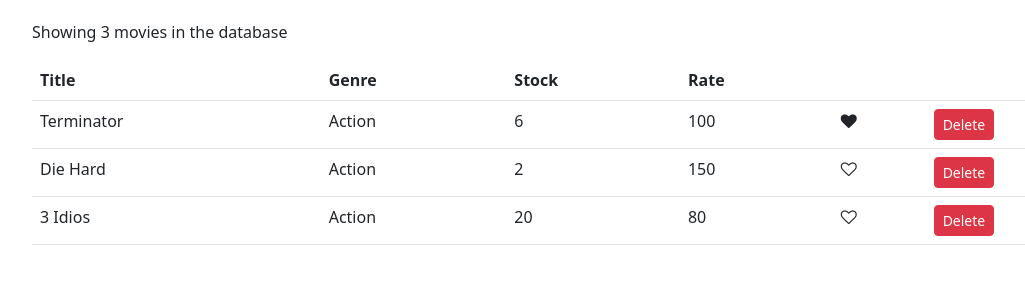
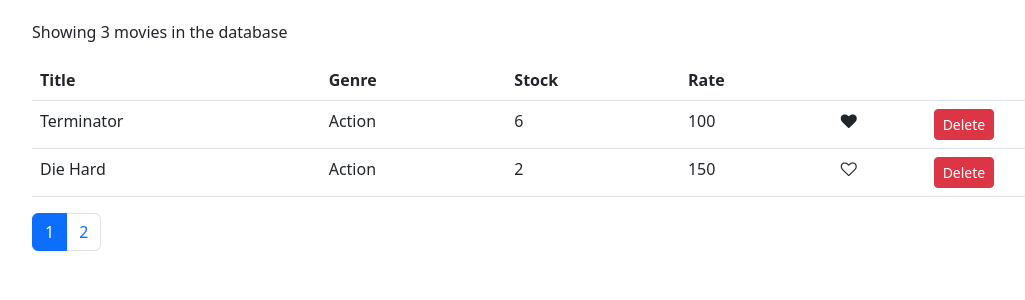
Before and after one commit to faridullah1/vidly-frontend, a React (Create React App) app: page / in a window 1280 px wide. Shown: the top 300 px of the page, without its empty margins (50-1075 px from the left). Built offline with nearby package versions, Linux system fonts and the light colour scheme.

Commit message:
pagination component

```diff
--- a/package.json
+++ b/package.json
@@ -8,6 +8,7 @@
     "@testing-library/user-event": "^13.5.0",
     "bootstrap": "^5.2.1",
     "font-awesome": "^4.7.0",
+    "lodash": "^4.17.21",
     "react": "^18.2.0",
     "react-dom": "^18.2.0",
     "react-scripts": "5.0.1",
--- /dev/null
+++ b/src/components/common/pagination.jsx
@@ -0,0 +1,25 @@
+import React from 'react';
+import _ from 'lodash';
+
+const Pagination = (props) => {
+	const { totalItems, pageSize, currentPage, onPageChange } = props;
+
+	const pagesCount = Math.ceil(totalItems / pageSize);
+	if (pagesCount === 1) return null;
+
+	const pages = _.range(1, pagesCount + 1);
+
+	return (
+		<nav aria-label="Page navigation example">
+			<ul className="pagination">
+				{ pages.map(page => (
+					<li key={page} className={ page === currentPage ? 'page-item active' : 'page-item' }>
+						<a className="page-link" onClick={() => onPageChange(page)} href="/#">{ page }</a>
+					</li>
+				))}
+			</ul>
+		</nav>
+	);
+}
+
+export default Pagination;
--- a/src/components/movies.jsx
+++ b/src/components/movies.jsx
@@ -1,11 +1,15 @@
 import React, { Component } from 'react';
 import { getMovies } from '../services/fakeMovieService';
+import { paginate } from '../utils/paginate';
 import Like from './common/like';
+import Pagination from './common/pagination';
 
 
 class MovieComponent extends Component {
 	state = {
-		movies: getMovies()
+		movies: getMovies(),
+		pageSize: 2,
+		currentPage: 1
 	}
 
 	handleDelete = (movie) => {
@@ -25,14 +29,24 @@
 		this.setState({ movies });
 	}
 
+	handlePageChange = (page) => {
+		this.setState({
+			currentPage: page
+		});
+	}
+
 	render() {
 		const { length: count } = this.state.movies;
+		const { pageSize, currentPage, movies: allMOvies } = this.state;
+
+		const movies = paginate(allMOvies, currentPage, pageSize);
 
 		if (count === 0) return <p>There are no movies in the database!</p>
 
 		return (
 			<div>
 				<p> Showing { count } movies in the database</p>
+
 				<table className="table">
 					<thead>
 						<tr>
@@ -45,7 +59,7 @@
 						</tr>
 					</thead>
 					<tbody>
-						{ this.state.movies.map(m => (
+						{ movies.map(m => (
 							<tr key={ m._id }>
 								<td> { m.title } </td>
 								<td> { m.genre.name } </td>
@@ -55,11 +69,19 @@
 								<td>
 									<Like liked={m.liked} onClick={() => this.handleLike(m)}/>
 								</td>
+
 								<td> <button className='btn btn-danger btn-sm' onClick={() => this.handleDelete(m)}>Delete</button> </td>
 							</tr> )
 						)}
 					</tbody>
 				</table>
+
+				<Pagination
+					totalItems={count}
+					pageSize={pageSize}
+					currentPage={currentPage}
+
+					onPageChange={this.handlePageChange}/>
 			</div>
 		);
 	}
--- /dev/null
+++ b/src/utils/paginate.js
@@ -0,0 +1,6 @@
+import _ from 'lodash';
+
+export function paginate(items, pageNumber, pageSize) {
+	const startIndex = (pageNumber - 1) * pageSize;
+	return _(items).slice(startIndex).take(pageSize).value();
+}
```
Also changed, not shown: 1 other file (tests, documents, lock files or other folders).
